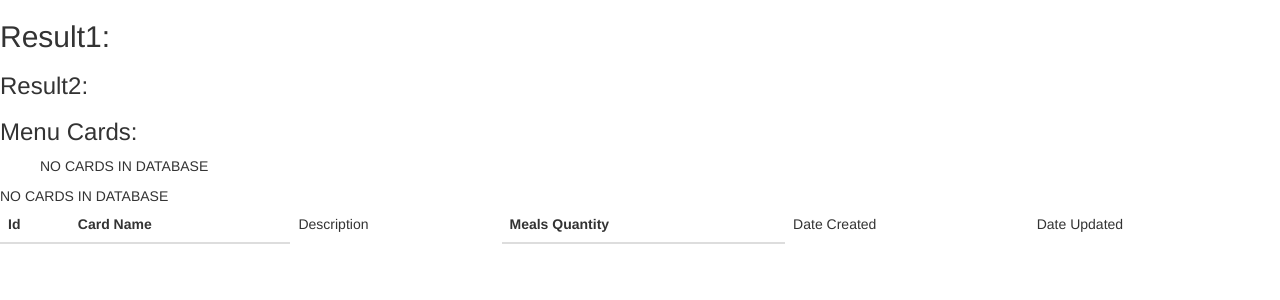
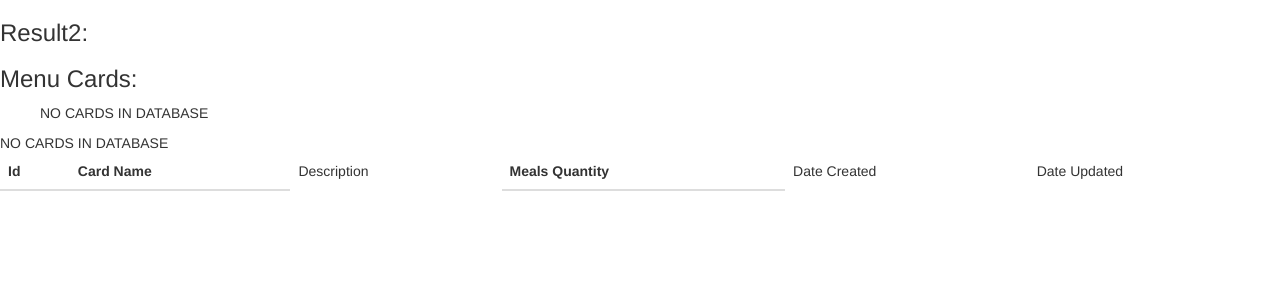
Before and after one commit to Brzydal/Blue-Menu, a Django app: template menu/templates/menu/final.html in a window 1280 px wide. Shown: the top 300 px of the page. Run offline with Django 3.2, Linux system fonts and the light colour scheme; the template is opened without the code that fills it, so the values that code supplies are empty; some libraries are stand-ins or nearby versions.

Commit message:
Final view modified

```diff
--- a/menu/templates/menu/final.html
+++ b/menu/templates/menu/final.html
@@ -1,7 +1,6 @@
 {% extends 'menu/base.html' %}
 
 {% block content %}
-<h2>Result1:</h2>
 <h3>Result2:</h3>
 {{result}}
 <h3>Menu Cards:</h3>
```
